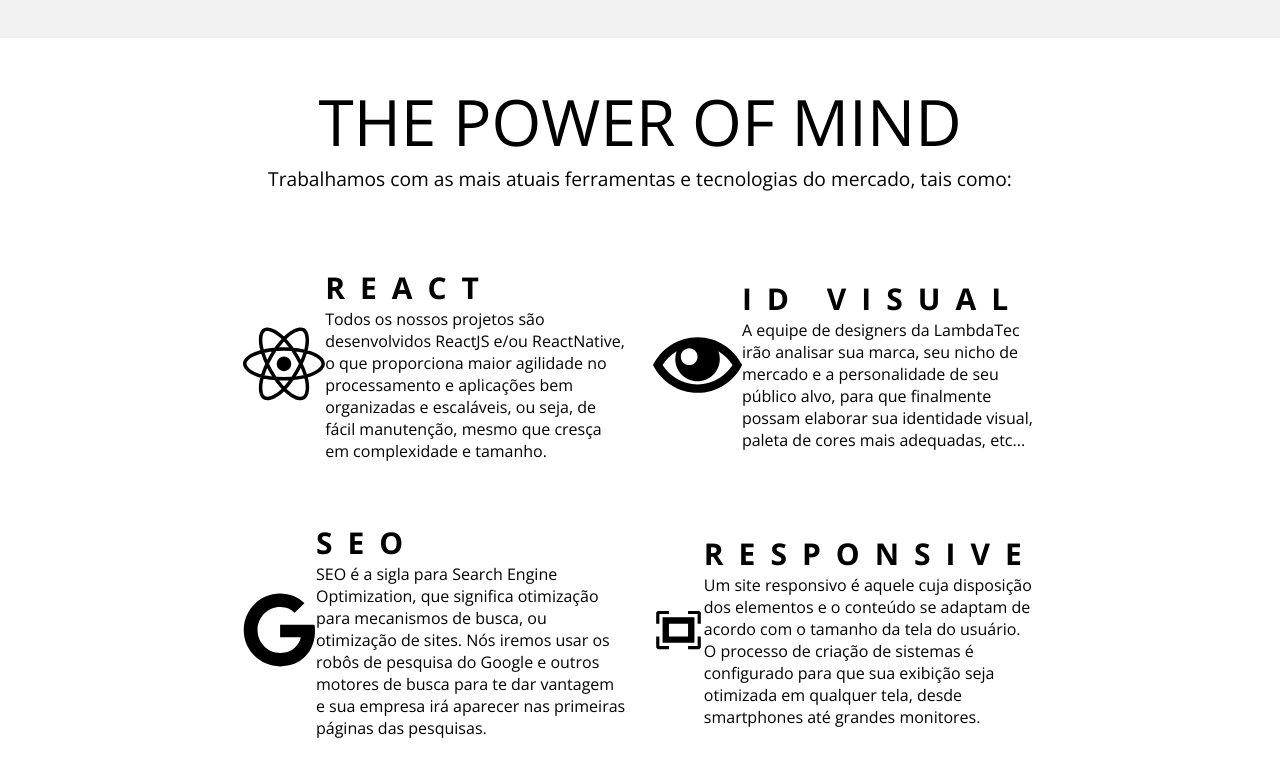
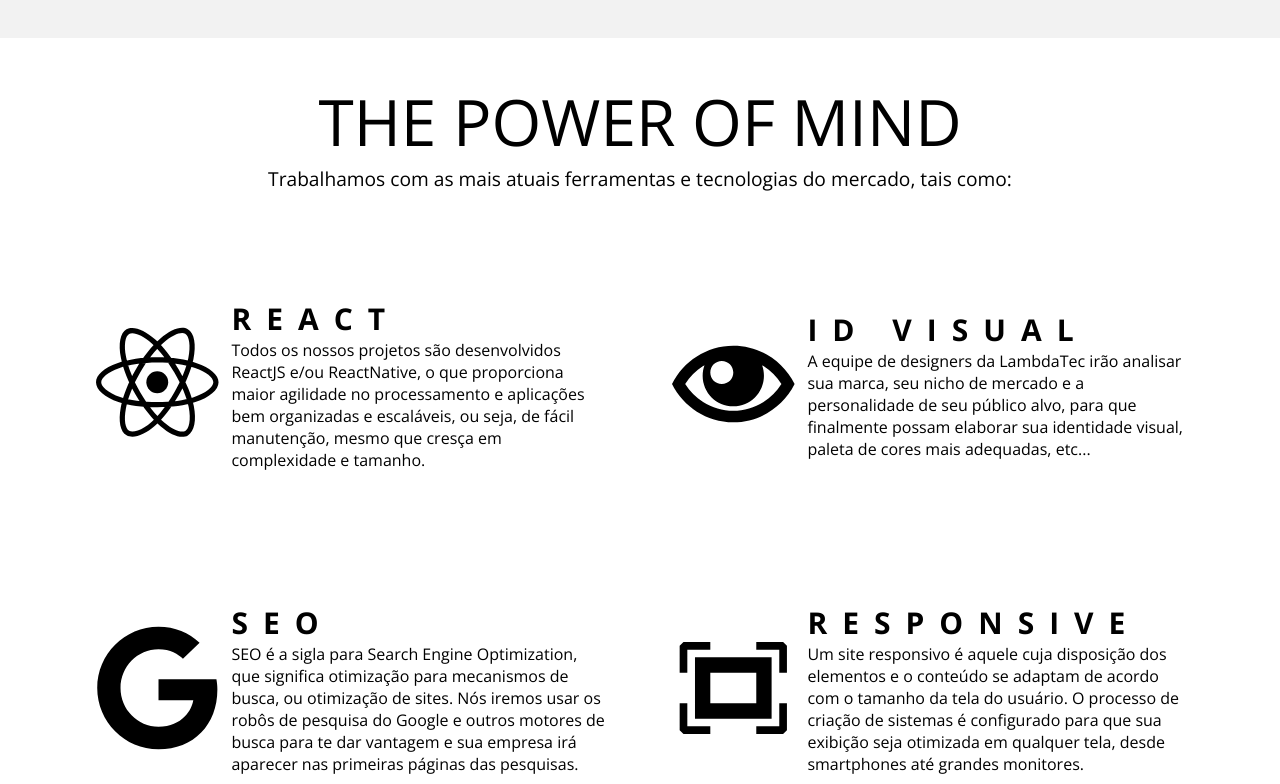
Before and after one commit to LambdatecSoftwares/site-official, a Next.js app: page / in a window 1280 px wide. Shown: the part 2016-2800 px from the top of the page. Built offline with nearby package versions, Linux system fonts and the light colour scheme.

Commit message:
feat: Finalizando estilização da segunda section

```diff
--- a/src/styles/globals.css
+++ b/src/styles/globals.css
@@ -13,14 +13,15 @@
   }
 
   ::-webkit-scrollbar-track {
-    background-color: transparent;
+    background-color: #000000;
   }
   ::-webkit-scrollbar {
-    width: 10px;
+    width: 12px;
+    background-color: #000000;
   }
   ::-webkit-scrollbar-thumb {
     border-radius: 10px;
-    background-image: linear-gradient(to bottom, #8A05BE, #9466FF);
+    background-color:  #8A05BE;
   }
 
   @font-face {
--- a/src/styles/index.ts
+++ b/src/styles/index.ts
@@ -123,9 +123,9 @@
   display: flex;
   align-items: center;
   justify-content: center;
-  width: 30vw;
+  width: 40vw;
   height: 30vh;
-  margin: 1vw;
+  margin: 2.5vw;
   box-sizing: border-box;
 }
 
@@ -140,10 +140,12 @@
 }
 
 .card-tec-icon {
-  font-size: 500PX;
+  font-size: 150px;
+  margin-right: 1vw;
 }
 
 .container-text-tec {
+  width: 90%;
   box-sizing: border-box;
 }
 
```
